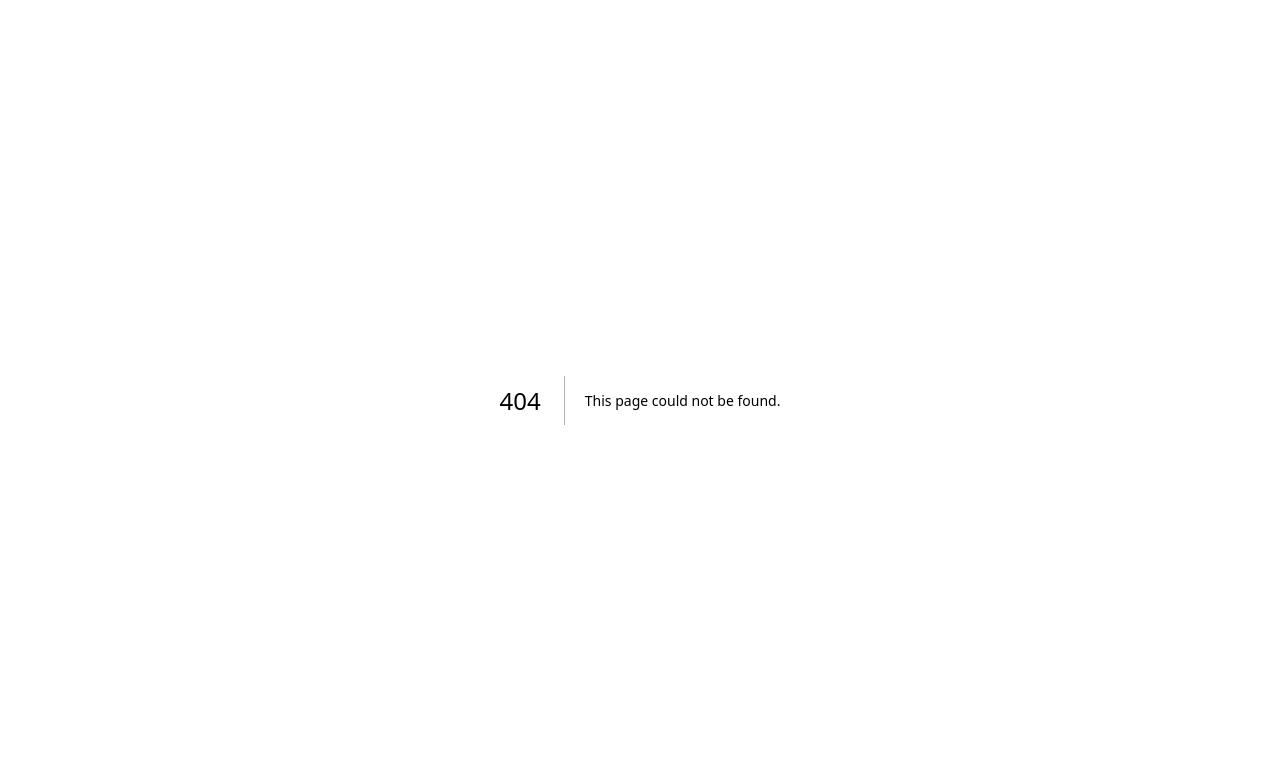
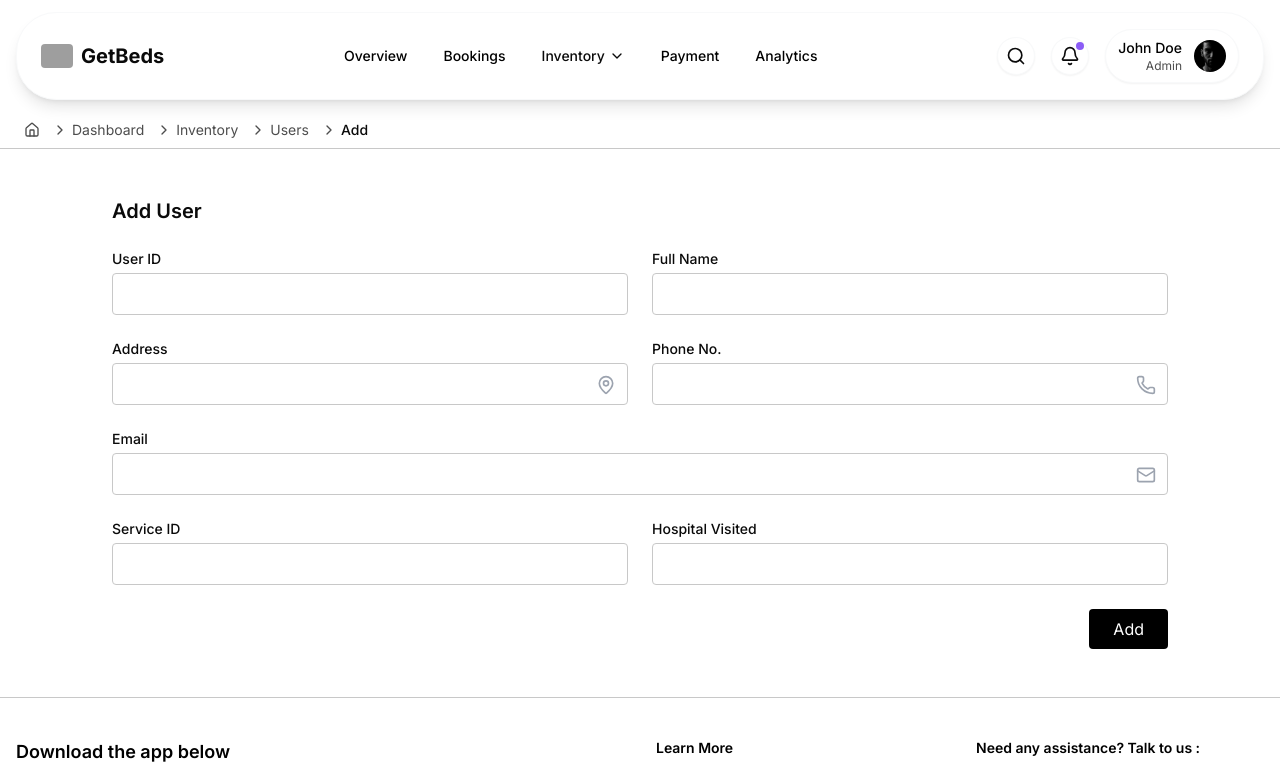
Before and after one commit to Sunil-jangid/getbeds-admin, a Next.js app: page /dashboard/inventory/users/add in a window 1280 px wide. Before the commit this address had no page. Shown: the top 772 px of the page. Built offline with nearby package versions, Linux system fonts and the light colour scheme; grey boxes are pictures that could not be loaded.

Commit message:
add user penal page

```diff
--- /dev/null
+++ b/src/app/dashboard/inventory/users/add/page.tsx
@@ -0,0 +1,158 @@
+"use client";
+
+import { useSearchParams } from "next/navigation";
+import React, { useEffect, useState } from "react";
+import { MapPin, Phone, Mail } from "lucide-react";
+
+type UserData = {
+  uid: string;
+  name: string;
+  location: string;
+  serviceId: string;
+  paymentAmount: string;
+  serviceType: string;
+  hospitalVisited: string;
+};
+
+export default function AddOrEditUser() {
+  const searchParams = useSearchParams();
+  const [userData, setUserData] = useState<UserData>({
+    uid: "",
+    name: "",
+    location: "",
+    serviceId: "",
+    paymentAmount: "",
+    serviceType: "",
+    hospitalVisited: "",
+  });
+
+  const isEditMode = Boolean(userData.name?.trim());
+
+  useEffect(() => {
+    const data = searchParams.get("data");
+    if (data) {
+      try {
+        const parsed = JSON.parse(decodeURIComponent(data));
+        setUserData({
+          uid: parsed.uid || "",
+          name: parsed.name || "",
+          location: parsed.location || "",
+          serviceId: parsed.serviceId || "",
+          paymentAmount: parsed.paymentAmount || "",
+          serviceType: parsed.serviceType || "",
+          hospitalVisited: parsed.hospitalVisited || "",
+        });
+      } catch (error) {
+        console.error("Invalid query data", error);
+      }
+    }
+  }, [searchParams]);
+
+  const handleChange = (field: keyof UserData, value: string) => {
+    setUserData(prev => ({ ...prev, [field]: value }));
+  };
+
+  const handleSubmit = () => {
+    if (isEditMode) {
+      console.log("Editing user:", userData);
+      // TODO: handle edit submission
+    } else {
+      console.log("Adding new user:", userData);
+      // TODO: handle add submission
+    }
+  };
+
+  return (
+    <div className="p-6 max-w-6xl mx-auto">
+      <div className="bg-white p-6 rounded-md">
+        <h1 className="text-xl font-semibold mb-6">
+          {isEditMode ? userData.name : "Add User"}
+        </h1>
+
+        <div className="grid grid-cols-1 md:grid-cols-2 gap-6 mb-6">
+          <div>
+            <label className="block text-sm mb-1 font-medium">User ID</label>
+            <input
+              type="text"
+              value={userData.uid}
+              onChange={e => handleChange("uid", e.target.value)}
+              className="w-full border rounded px-4 py-2"
+            />
+          </div>
+
+          <div>
+            <label className="block text-sm mb-1 font-medium">Full Name</label>
+            <input
+              type="text"
+              value={userData.name}
+              onChange={e => handleChange("name", e.target.value)}
+              className="w-full border rounded px-4 py-2"
+            />
+          </div>
+
+          <div className="relative">
+            <label className="block text-sm mb-1 font-medium">Address</label>
+            <input
+              type="text"
+              value={userData.location}
+              onChange={e => handleChange("location", e.target.value)}
+              className="w-full border rounded pl-4 pr-10 py-2"
+            />
+            <MapPin className="absolute right-3 top-9 h-5 w-5 text-gray-400" />
+          </div>
+
+          <div className="relative">
+            <label className="block text-sm mb-1 font-medium">Phone No.</label>
+            <input
+              type="text"
+              value={userData.serviceType}
+              onChange={e => handleChange("serviceType", e.target.value)}
+              className="w-full border rounded pl-4 pr-10 py-2"
+            />
+            <Phone className="absolute right-3 top-9 h-5 w-5 text-gray-400" />
+          </div>
+
+          <div className="relative md:col-span-2">
+            <label className="block text-sm mb-1 font-medium">Email</label>
+            <input
+              type="text"
+              value={userData.paymentAmount}
+              onChange={e => handleChange("paymentAmount", e.target.value)}
+              className="w-full border rounded pl-4 pr-10 py-2"
+            />
+            <Mail className="absolute right-3 top-9 h-5 w-5 text-gray-400" />
+          </div>
+
+          <div>
+            <label className="block text-sm mb-1 font-medium">Service ID</label>
+            <input
+              type="text"
+              value={userData.serviceId}
+              onChange={e => handleChange("serviceId", e.target.value)}
+              className="w-full border rounded px-4 py-2"
+            />
+          </div>
+
+          <div>
+            <label className="block text-sm mb-1 font-medium">Hospital Visited</label>
+            <input
+              type="text"
+              value={userData.hospitalVisited}
+              onChange={e => handleChange("hospitalVisited", e.target.value)}
+              className="w-full border rounded px-4 py-2"
+            />
+          </div>
+        </div>
+
+        <div className="text-right">
+          <button
+            onClick={handleSubmit}
+            className="bg-black text-white px-6 py-2 rounded hover:bg-gray-800 transition"
+          >
+            {isEditMode ? "Edit" : "Add"}
+          </button>
+        </div>
+      </div>
+    </div>
+  );
+}
```
